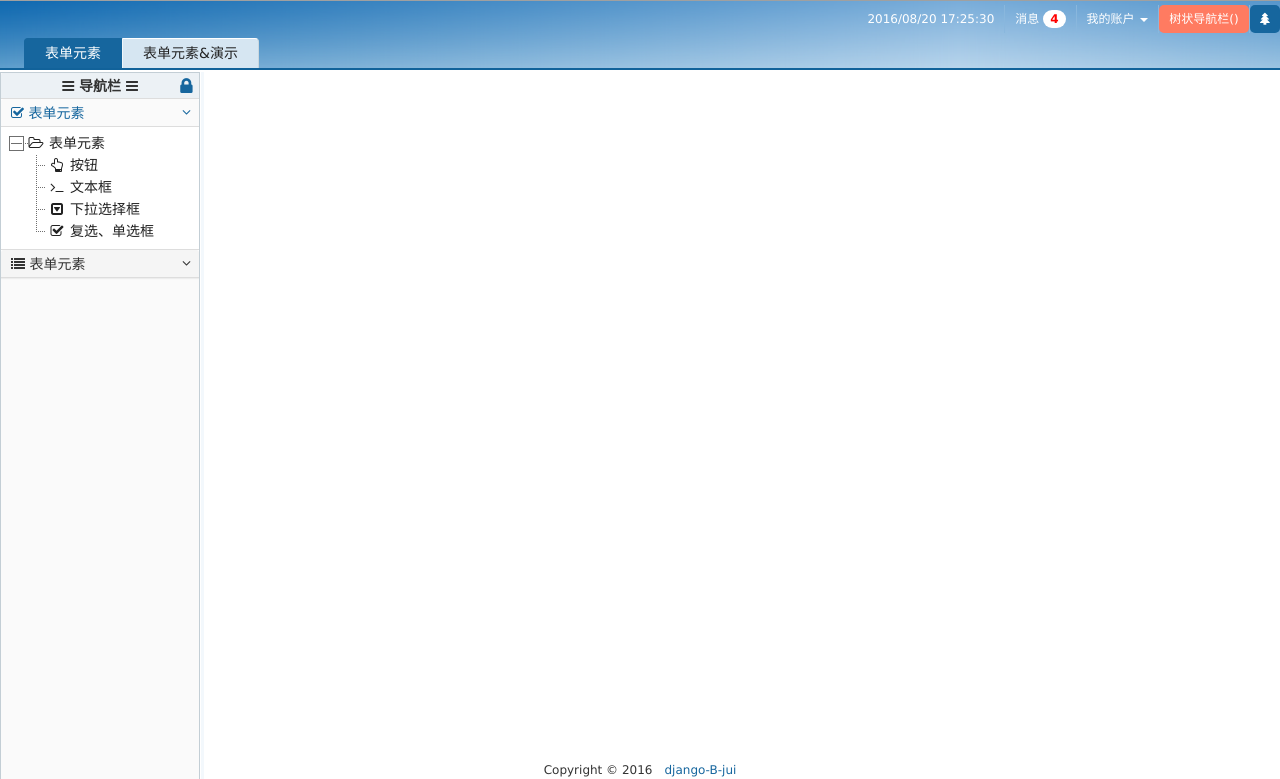
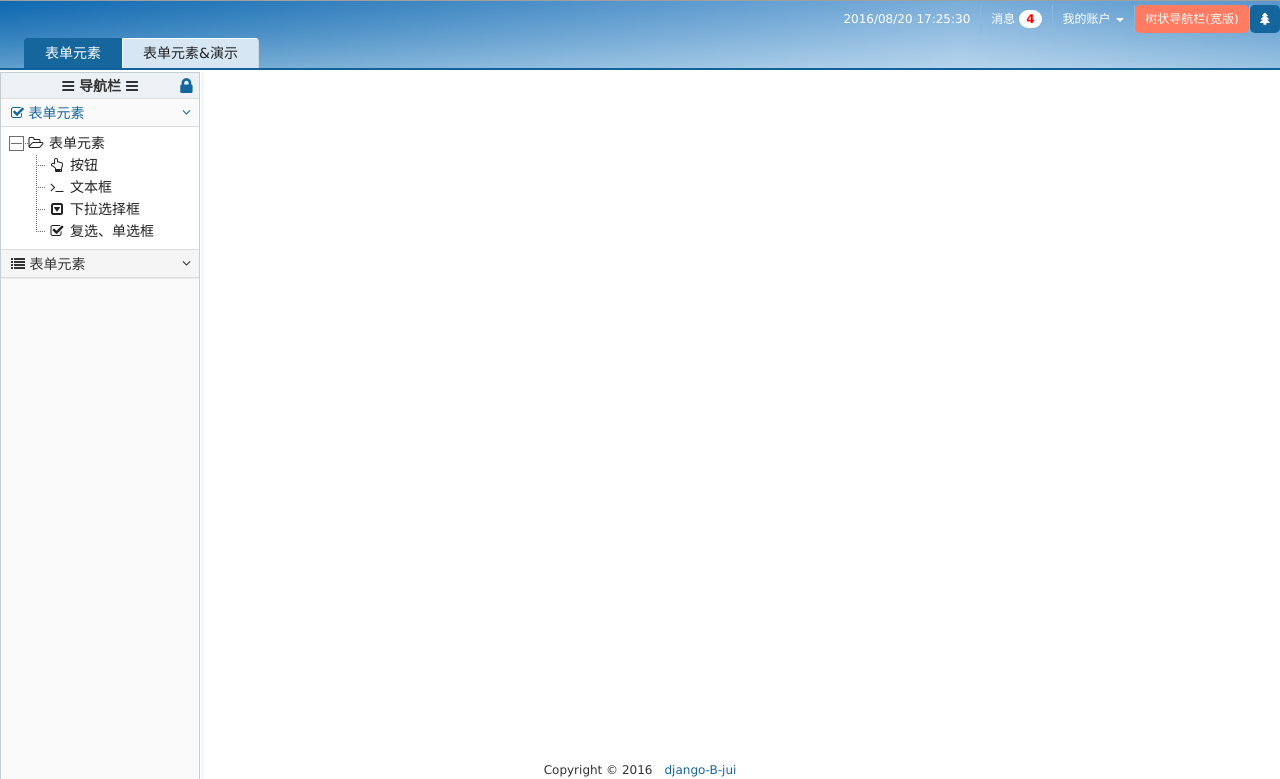
Before and after one commit to cncg51/django-B-JUI, a Django app: page /index_tree in a window 1280 px wide. Shown: the top 779 px of the page. Run offline with Django 3.2, Linux system fonts and the light colour scheme; some libraries are stand-ins or nearby versions.

Commit message:
update readme tree

```diff
--- a/bui_app/templates/index_tree.html
+++ b/bui_app/templates/index_tree.html
@@ -220,7 +220,7 @@ function MainMenuClick(event, treeId, treeNode) {
 
                 </li>
 
-                <li><a href="/" title="切换为树状导航(宽版)" style="background-color:#ff7b61;">树状导航栏()</a></li>
+                <li><a href="/" title="切换为树状导航(宽版)" style="background-color:#ff7b61;">树状导航栏(宽版)</a></li>
 
                 <li class="dropdown"><a href="#" class="dropdown-toggle theme blue" data-toggle="dropdown" title="切换皮肤"><i class="fa fa-tree"></i></a>
 
--- a/manage.py
+++ b/manage.py
@@ -1,6 +1,7 @@
 #!/usr/bin/env python
 import os
 import sys
+
 
 if __name__ == "__main__":
     os.environ.setdefault("DJANGO_SETTINGS_MODULE", "django_B_jui.settings")
--- a/requirement.txt
+++ b/requirement.txt
@@ -0,0 +1,2 @@
+Django==1.8
+MySQL-python==1.2.5
```
Also changed, not shown: 12 other files.
